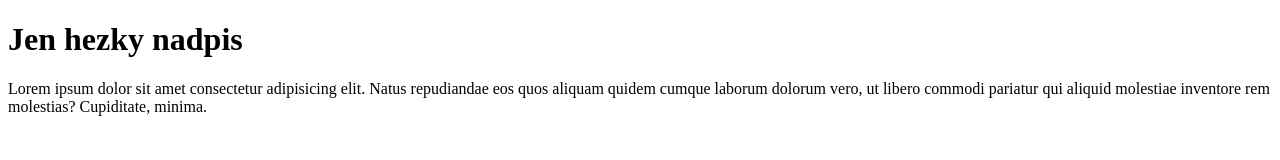
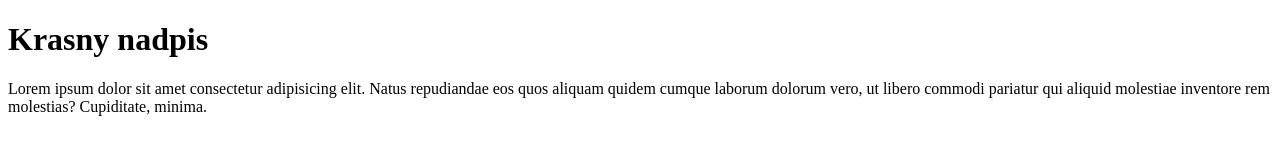
Before and after one commit to martincapek/urban-octo-broccoli, a plain HTML site: page index.html in a window 1280 px wide. Drawn offline with Linux system fonts and the light colour scheme.

Commit message:
konflikt

```diff
--- a/index.html
+++ b/index.html
@@ -8,7 +8,7 @@
 </head>
 <body>
 
-    <h1>Jen hezky nadpis</h1>
+    <h1>Krasny nadpis</h1>
 
     <p>Lorem ipsum dolor sit amet consectetur adipisicing elit. Natus repudiandae eos quos aliquam quidem cumque laborum dolorum vero, ut libero commodi pariatur qui aliquid molestiae inventore rem molestias? Cupiditate, minima.</p>
 
```
